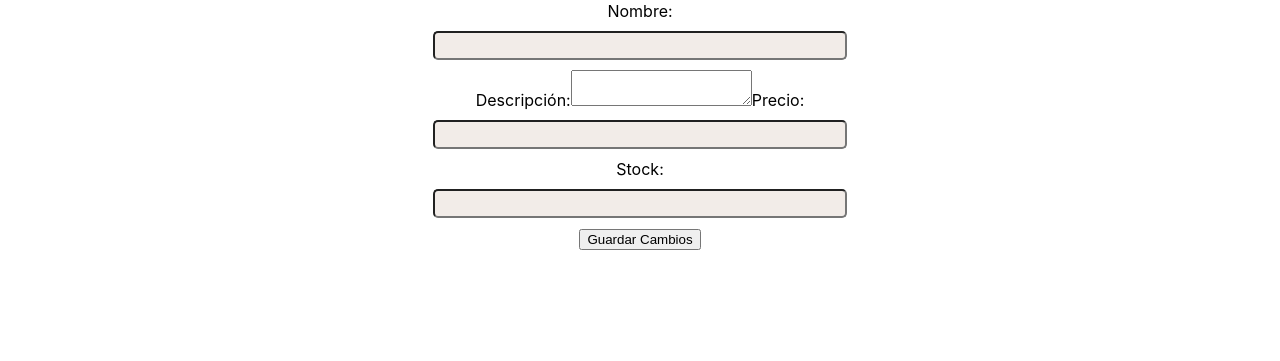
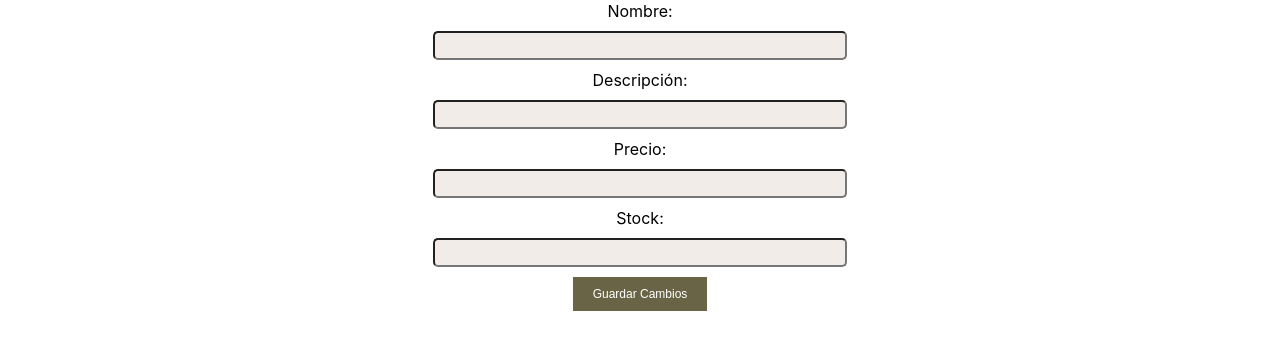
Before and after one commit to Santi-ortega/BarrioCovid_Grupo23_ISST_23-24, a React (Create React App) app: page /login_vendedor/Inicio_vendedor/1/edit/1 in a window 1280 px wide. Shown: the part 268-629 px from the top of the page. Built offline with nearby package versions, Linux system fonts and the light colour scheme; no server answers.

Commit message:
Cambio estilo botón editar producto

```diff
--- a/src/EditarProducto.js
+++ b/src/EditarProducto.js
@@ -53,7 +53,7 @@ const EditarProducto = () => {
         </label>
         <label>
           Descripción:
-          <textarea name="descripcion" value={producto.descripcion} onChange={handleChange} />
+          <input type="text" name="descripcion" value={producto.descripcion} onChange={handleChange} />
         </label>
         <label>
           Precio:
@@ -63,8 +63,7 @@ const EditarProducto = () => {
           Stock:
           <input type="text" name="stock" value={producto.stock} onChange={handleChange} />
         </label>
-        <button type="button" onClick={handleGuardarCambios}>Guardar Cambios</button>
-      </form>
+        <button type="button" onClick={handleGuardarCambios} style={{ backgroundColor: '#6a6446', color: '#ffffff', border: 'none', padding: '10px 20px', fontSize: '12px' }}>Guardar Cambios</button>      </form>
     </div>
   );
 };
```
